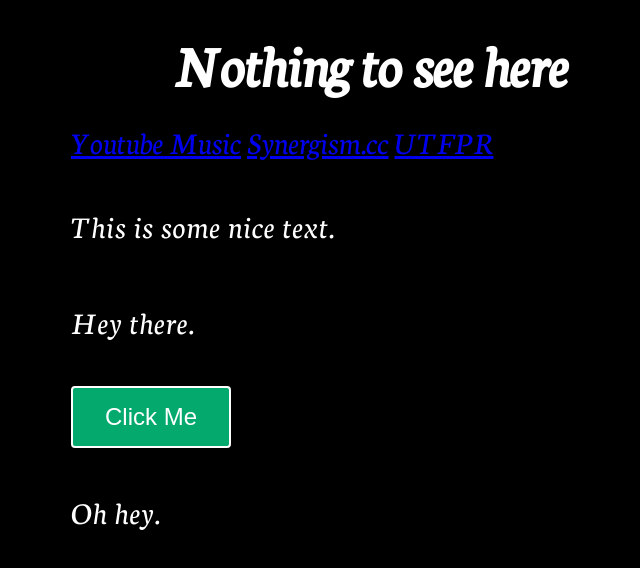
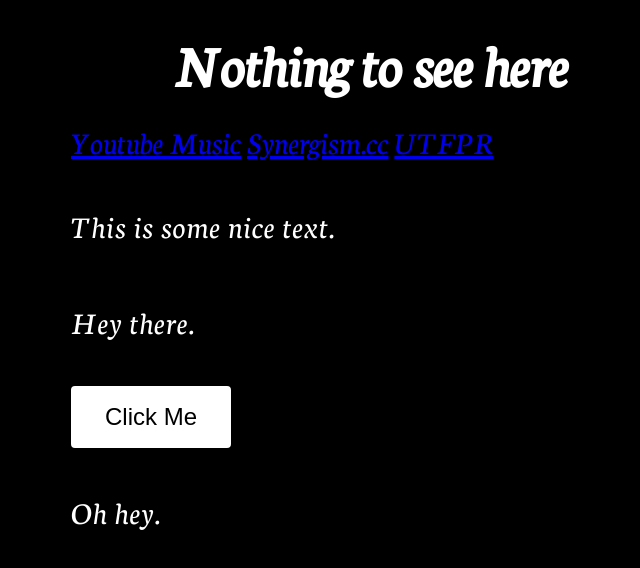
Before and after one commit to capytiba/links, a plain HTML site: page index.html in a window 1280 px wide. Shown: the whole page, without its empty margins (269-909 px from the left). Drawn offline with Linux system fonts and the light colour scheme.

Commit message:
Update style.css

```diff
--- a/styles/style.css
+++ b/styles/style.css
@@ -17,14 +17,14 @@
 }
 
 .button {
-  background-color: #04AA6D; /* Green */
+  background-color: White; /* Green */
   border: none;
-  color: white;
+  color: Black;
   padding: 15px 32px;
   text-align: center;
   text-decoration: none;
   display: inline-block;
-  font-size: 16px;
+  font-size: 32px;
   transition-duration: 0.4s;
 
   font-size: 24px;
@@ -44,7 +44,6 @@ html {
   font-style: italic;
   color: White;
 }
-
 
 h1 {
   font-size: 60px;
```
